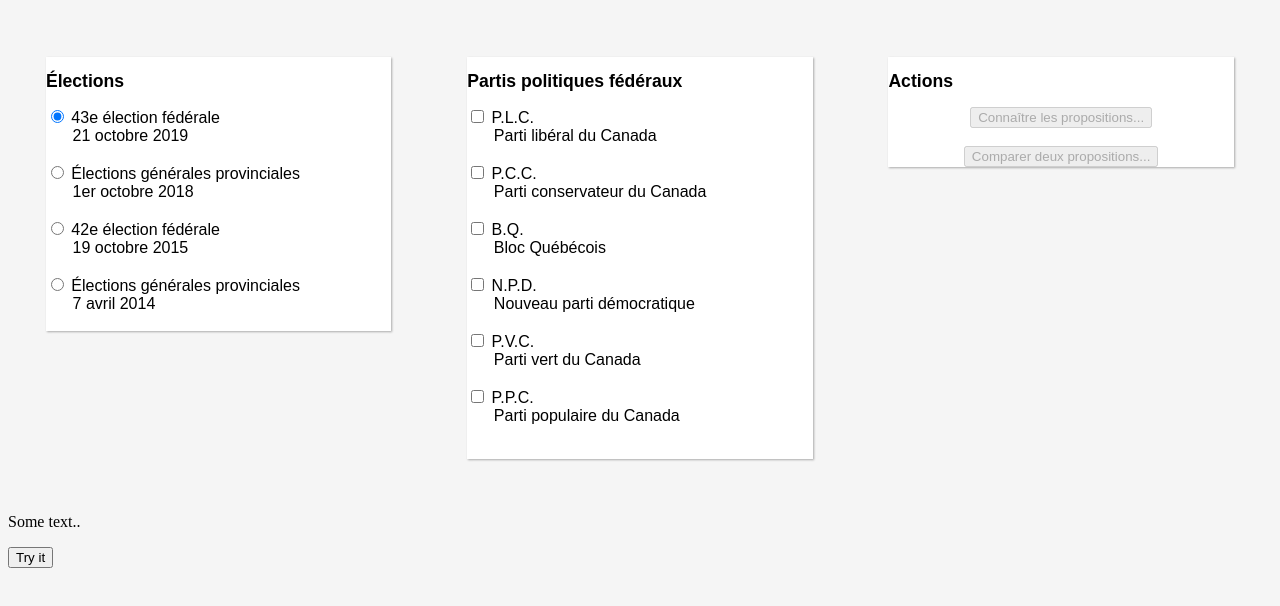
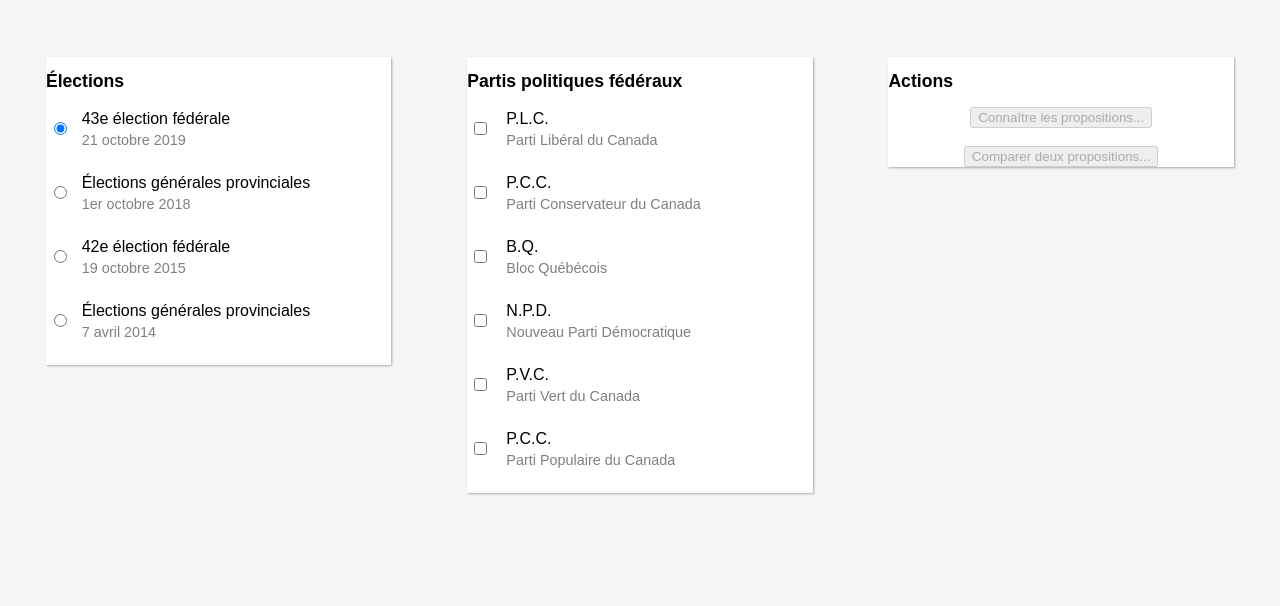
Before and after one commit to louis-ple/LOG2420-website, a plain HTML site: page index.html in a window 1280 px wide. Shown: the part 62-668 px from the top of the page. Drawn offline with Linux system fonts and the light colour scheme.

Commit message:
tableaux pour page d'accueil + changements couleur

```diff
--- a/index.html
+++ b/index.html
@@ -18,13 +18,62 @@
 <div class="row">
 
     <div class="column" style="background-color:#fff;">
+
       <h2>Élections</h2>
-      <form action="">
-        <input type="radio" name="election" id="2019" value="b1" onclick="updateView(1);updateButton(1)" checked> 43e élection fédérale<br> &nbsp;&nbsp;&nbsp;&nbsp;&nbsp;&nbsp;21 octobre 2019<br><br>
-        <input type="radio" name="election" id="2018" value="b2" onclick="updateView(2);updateButton(2)"> Élections générales provinciales<br>  &nbsp;&nbsp;&nbsp;&nbsp;&nbsp;&nbsp;1er octobre 2018<br><br>
-        <input type="radio" name="election" id="2015" value="b3" onclick="updateView(1);updateButton(1)"> 42e élection fédérale<br>  &nbsp;&nbsp;&nbsp;&nbsp;&nbsp;&nbsp;19 octobre 2015<br><br>
-        <input type="radio" name="election" id="2014" value="b4" onclick="updateView(2);updateButton(2)"> Élections générales provinciales<br>  &nbsp;&nbsp;&nbsp;&nbsp;&nbsp;&nbsp;7 avril 2014<br><br>
-      </form>
+
+
+      <table style="width:100%">
+        <tr>
+          <td rowspan="2"><input type="radio" name="election" id="2019" value="b1" onclick="updateView(1);updateButton(1)" checked></td>
+          <td>43e élection fédérale</td>
+        </tr>
+        <tr>
+          <td style="font-size:90%;color:grey">21 octobre 2019</td>
+        </tr>
+
+        <tr>
+          <td>&nbsp;</td>
+        </tr>
+
+        <tr>
+          <td rowspan="2"><input type="radio" name="election" id="2018" value="b2" onclick="updateView(2);updateButton(2)"></td>
+          <td>Élections générales provinciales</td>
+        </tr>
+        <tr>
+          <td style="font-size:90%;color:grey">1er octobre 2018</td>
+        </tr>
+
+        <tr>
+          <td>&nbsp;</td>
+        </tr>
+
+        <tr>
+          <td rowspan="2"><input type="radio" name="election" id="2015" value="b3" onclick="updateView(1);updateButton(1)"></td>
+          <td>42e élection fédérale</td>
+        </tr>
+        <tr>
+          <td style="font-size:90%;color:grey">19 octobre 2015</td>
+        </tr>
+
+        <tr>
+          <td>&nbsp;</td>
+        </tr>
+
+        <tr>
+          <td rowspan="2"><input type="radio" name="election" id="2014" value="b4" onclick="updateView(2);updateButton(2)"></td>
+          <td>Élections générales provinciales</td>
+        </tr>
+        <tr>
+          <td style="font-size:90%;color:grey">7 avril 2014</td>
+        </tr>
+
+        <tr>
+          <td>&nbsp;</td>
+        </tr>
+
+      </table>
+
+
     </div>
 
     <div class="column" style="background-color:#fff;">
@@ -35,35 +84,80 @@
 
       <div id="partis-federaux" display>
 
-        <div>
-          <input type="checkbox" id="PLC" class="parti-federal" onclick="updateButton(1)">
-          <label for="PLC">P.L.C.<br> &nbsp;&nbsp;&nbsp;&nbsp;&nbsp;&nbsp;Parti libéral du Canada<br><br></label>
-        </div>
+        <table style="width:100%">
+          <tr>
+            <td rowspan="2"><input type="checkbox" id="PLC" class="parti-federal" onclick="updateButton(1)"></td>
+            <td>P.L.C.</td>
+          </tr>
+          <tr>
+            <td style="font-size:90%;color:grey">Parti Libéral du Canada</td>
+          </tr>
 
-        <div>
-          <input type="checkbox" id="PCC" class="parti-federal" onclick="updateButton(1)">
-          <label for="PCC">P.C.C.<br> &nbsp;&nbsp;&nbsp;&nbsp;&nbsp;&nbsp;Parti conservateur du Canada<br><br></label>
-        </div>
+          <tr>
+            <td>&nbsp;</td>
+          </tr>
 
-        <div>
-          <input type="checkbox" id="BQ" class="parti-federal" onclick="updateButton(1)">
-          <label for="BQ">B.Q.<br> &nbsp;&nbsp;&nbsp;&nbsp;&nbsp;&nbsp;Bloc Québécois<br><br></label>
-        </div>
+          <tr>
+            <td rowspan="2"><input type="checkbox" id="PCC" class="parti-federal" onclick="updateButton(1)"></td>
+            <td>P.C.C.</td>
+          </tr>
+          <tr>
+            <td style="font-size:90%;color:grey">Parti Conservateur du Canada</td>
+          </tr>
 
-        <div>
-          <input type="checkbox" id="NPD" class="parti-federal" onclick="updateButton(1)">
-          <label for="NPD">N.P.D.<br> &nbsp;&nbsp;&nbsp;&nbsp;&nbsp;&nbsp;Nouveau parti démocratique<br><br></label>
-        </div>
+          <tr>
+            <td>&nbsp;</td>
+          </tr>
 
-        <div>
-          <input type="checkbox" id="PVC" class="parti-federal" onclick="updateButton(1)">
-          <label for="PVC">P.V.C.<br> &nbsp;&nbsp;&nbsp;&nbsp;&nbsp;&nbsp;Parti vert du Canada<br><br></label>
-        </div>
+          <tr>
+            <td rowspan="2"><input type="checkbox" id="BQ" class="parti-federal" onclick="updateButton(1)"></td>
+            <td>B.Q.</td>
+          </tr>
+          <tr>
+            <td style="font-size:90%;color:grey">Bloc Québécois</td>
+          </tr>
 
-        <div>
-          <input type="checkbox" id="PPC" class="parti-federal" onclick="updateButton(1)">
-          <label for="PPC">P.P.C.<br> &nbsp;&nbsp;&nbsp;&nbsp;&nbsp;&nbsp;Parti populaire du Canada<br><br></label>
-        </div>
+          <tr>
+            <td>&nbsp;</td>
+          </tr>
+
+          <tr>
+            <td rowspan="2"><input type="checkbox" id="NPD" class="parti-federal" onclick="updateButton(1)"></td>
+            <td>N.P.D.</td>
+          </tr>
+          <tr>
+            <td style="font-size:90%;color:grey">Nouveau Parti Démocratique</td>
+          </tr>
+
+          <tr>
+            <td>&nbsp;</td>
+          </tr>
+
+          <tr>
+            <td rowspan="2"><input type="checkbox" id="PVC" class="parti-federal" onclick="updateButton(1)"></td>
+            <td>P.V.C.</td>
+          </tr>
+          <tr>
+            <td style="font-size:90%;color:grey">Parti Vert du Canada</td>
+          </tr>
+
+          <tr>
+            <td>&nbsp;</td>
+          </tr>
+
+          <tr>
+            <td rowspan="2"><input type="checkbox" id="PCC" class="parti-federal" onclick="updateButton(1)"></td>
+            <td>P.C.C.</td>
+          </tr>
+          <tr>
+            <td style="font-size:90%;color:grey">Parti Populaire du Canada</td>
+          </tr>
+
+          <tr>
+            <td>&nbsp;</td>
+          </tr>
+
+        </table>
 
 
 
@@ -73,48 +167,100 @@
 
       <div id="partis-provinciaux">
 
-        <div>
-          <input type="checkbox" id="CAQ" class="parti-provincial" onclick="updateButton(2)">
-          <label for="CAQ">C.A.Q<br> &nbsp;&nbsp;&nbsp;&nbsp;&nbsp;&nbsp;Coalition avenir Québec<br><br></label>
-        </div>
+        <table style="width:100%">
+          <tr>
+            <td rowspan="2"><input type="checkbox" id="CAQ" class="parti-provincial" onclick="updateButton(2)"></td>
+            <td>C.A.Q.</td>
+          </tr>
+          <tr>
+            <td style="font-size:90%;color:grey">Coalition Avenir Québec</td>
+          </tr>
 
-        <div>
-          <input type="checkbox" id="PLQ" class="parti-provincial" onclick="updateButton(2)">
-          <label for="PLQ">P.L.Q.<br> &nbsp;&nbsp;&nbsp;&nbsp;&nbsp;&nbsp;Parti libéral du Québec<br><br></label>
-        </div>
+          <tr>
+            <td>&nbsp;</td>
+          </tr>
 
-        <div>
-          <input type="checkbox" id="PQ" class="parti-provincial" onclick="updateButton(2)">
-          <label for="PQ">P.Q.<br> &nbsp;&nbsp;&nbsp;&nbsp;&nbsp;&nbsp;Parti québecois<br><br></label>
-        </div>
+          <tr>
+            <td rowspan="2"><input type="checkbox" id="PLQ" class="parti-provincial" onclick="updateButton(2)"></td>
+            <td>P.L.Q.</td>
+          </tr>
+          <tr>
+            <td style="font-size:90%;color:grey">Parti libéral du Québec</td>
+          </tr>
 
-        <div>
-          <input type="checkbox" id="QS" class="parti-provincial" onclick="updateButton(2)">
-          <label for="QS">Q.S.<br> &nbsp;&nbsp;&nbsp;&nbsp;&nbsp;&nbsp;Québec solidaire<br><br></label>
-        </div>
+          <tr>
+            <td>&nbsp;</td>
+          </tr>
 
-        <div>
-          <input type="checkbox" id="PVQ" class="parti-provincial" onclick="updateButton(2)">
-          <label for="PVQ">P.V.Q.<br> &nbsp;&nbsp;&nbsp;&nbsp;&nbsp;&nbsp;Parti vert du Québec<br><br></label>
-        </div>
+          <tr>
+            <td rowspan="2"><input type="checkbox" id="PQ" class="parti-provincial" onclick="updateButton(2)"></td>
+            <td>P.Q.</td>
+          </tr>
+          <tr>
+            <td style="font-size:90%;color:grey">Parti Québécois</td>
+          </tr>
 
-        <div>
-          <input type="checkbox" id="PCQ" class="parti-provincial" onclick="updateButton(2)">
-          <label for="PCQ">P.C.Q.<br> &nbsp;&nbsp;&nbsp;&nbsp;&nbsp;&nbsp;Parti conservateur du Québec<br><br></label>
-        </div>
+          <tr>
+            <td>&nbsp;</td>
+          </tr>
 
-        <div>
-          <input type="checkbox" id="PIQ" class="parti-provincial" onclick="updateButton(2)">
-          <label for="PIQ">P.I.Q.<br> &nbsp;&nbsp;&nbsp;&nbsp;&nbsp;&nbsp;Parti pour l'indépendance du Québec<br><br></label>
-        </div>
+
+          <tr>
+            <td rowspan="2"><input type="checkbox" id="QS" class="parti-provincial" onclick="updateButton(2)"></td>
+            <td>Q.S.</td>
+          </tr>
+          <tr>
+            <td style="font-size:90%;color:grey">Québec Solidaire</td>
+          </tr>
+
+          <tr>
+            <td>&nbsp;</td>
+          </tr>
+
+          <tr>
+            <td rowspan="2"><input type="checkbox" id="PVQ" class="parti-provincial" onclick="updateButton(2)"></td>
+            <td>P.V.Q.</td>
+          </tr>
+          <tr>
+            <td style="font-size:90%;color:grey">Parti vert du Québec</td>
+          </tr>
+
+          <tr>
+            <td>&nbsp;</td>
+          </tr>
+
+          <tr>
+            <td rowspan="2"><input type="checkbox" id="PCQ" class="parti-provincial" onclick="updateButton(2)"></td>
+            <td>P.C.Q.</td>
+          </tr>
+          <tr>
+            <td style="font-size:90%;color:grey">Parti conservateur du Québec</td>
+          </tr>
+
+          <tr>
+            <td>&nbsp;</td>
+          </tr>
+
+          <tr>
+            <td rowspan="2"><input type="checkbox" id="PIQ" class="parti-provincial" onclick="updateButton(2)"></td>
+            <td>P.I.Q.</td>
+          </tr>
+          <tr>
+            <td style="font-size:90%;color:grey">Parti pour l'indépendance du Québec</td>
+          </tr>
+
+          <tr>
+            <td>&nbsp;</td>
+          </tr>
+
+        </table>
 
       </div>
 
-      <p id="ax"></p>
-      <p id="bx"></p>
+      <!-- <p id="ax"></p>
+      <p id="bx"></p> -->
 
     </div>
-
 
     <div class="column" style="background-color:#fff;">
 
@@ -134,10 +280,6 @@
 
 </div>
 
-<p id="demo">Some text..</p>
-
-<button type="button" onclick="textUpdate()">Try it</button>
-
 <script src="js/script.js"></script>
 
 </body>
```
